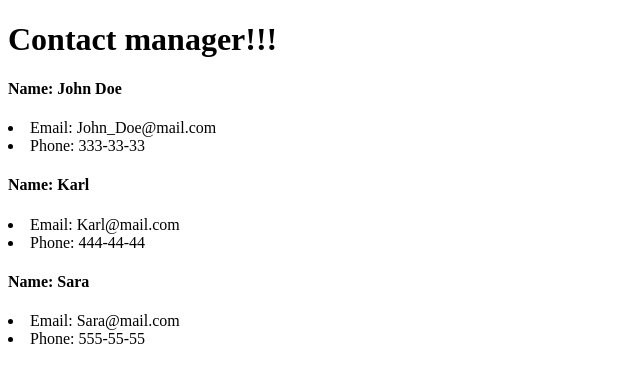
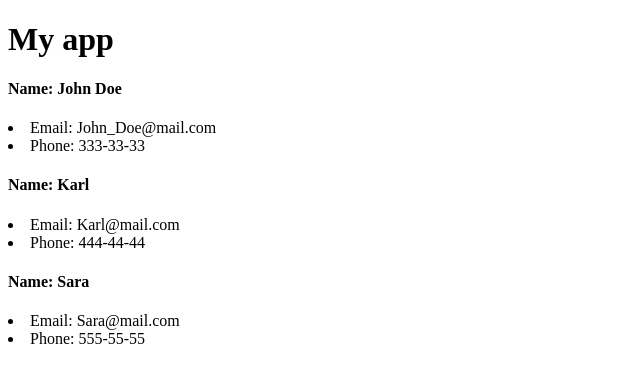
Before and after one commit to volosgoto/contactmanager, a React (Create React App) app: page / in a window 1280 px wide. Shown: the top 382 px of the page, without its empty margins (0-640 px from the left). Built offline with nearby package versions, Linux system fonts and the light colour scheme.

Commit message:
default props and types

```diff
--- a/src/App.js
+++ b/src/App.js
@@ -8,7 +8,8 @@
   render() {
     return (
       <div className="App">
-        <Header branding="Contact manager!!!" />
+        {/* <Header branding="Contact manager!!!" /> */}
+        <Header />
         <Contact name="John Doe" email="John_Doe@mail.com" phone="333-33-33" />
         <Contact name="Karl" email="Karl@mail.com" phone="444-44-44" />
         <Contact name="Sara" email="Sara@mail.com" phone="555-55-55" />
--- a/src/components/Contact.js
+++ b/src/components/Contact.js
@@ -1,6 +1,13 @@
 import React, { Component } from "react";
+import PropTypes from "prop-types";
 
 class Contact extends Component {
+  static propTypes = {
+    name: PropTypes.string.isRequired,
+    email: PropTypes.string.isRequired,
+    phone: PropTypes.string.isRequired
+  };
+
   render() {
     const { name, email, phone } = this.props;
     return (
@@ -13,4 +20,11 @@
   }
 }
 
+// Contact.propTypes = {
+//   // name: PropTypes.bool.isRequired,
+//   name: PropTypes.string.isRequired,
+//   email: PropTypes.string.isRequired,
+//   phone: PropTypes.string.isRequired
+// };
+
 export default Contact;
--- a/src/components/Header.js
+++ b/src/components/Header.js
@@ -1,4 +1,5 @@
 import React from "react";
+import PropTypes from "prop-types";
 
 const Header = props => {
   return (
@@ -8,4 +9,13 @@
   );
 };
 
+Header.defaultProps = {
+  branding: "My app"
+};
+
+// PropType
+Header.propTypes = {
+  branding: PropTypes.string.isRequired
+};
+
 export default Header;
```
